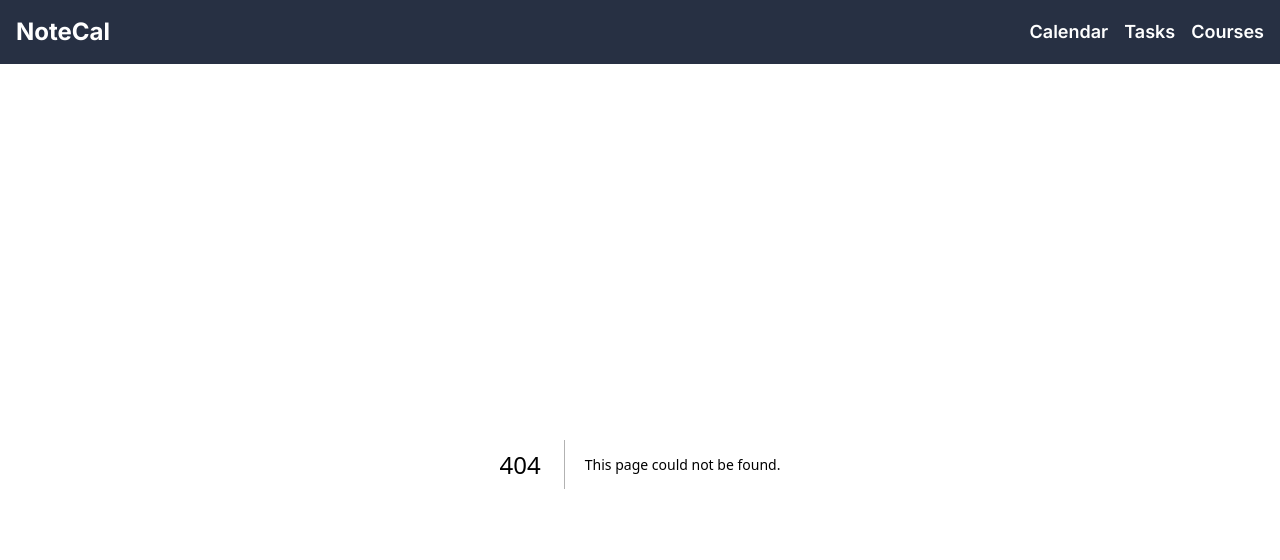
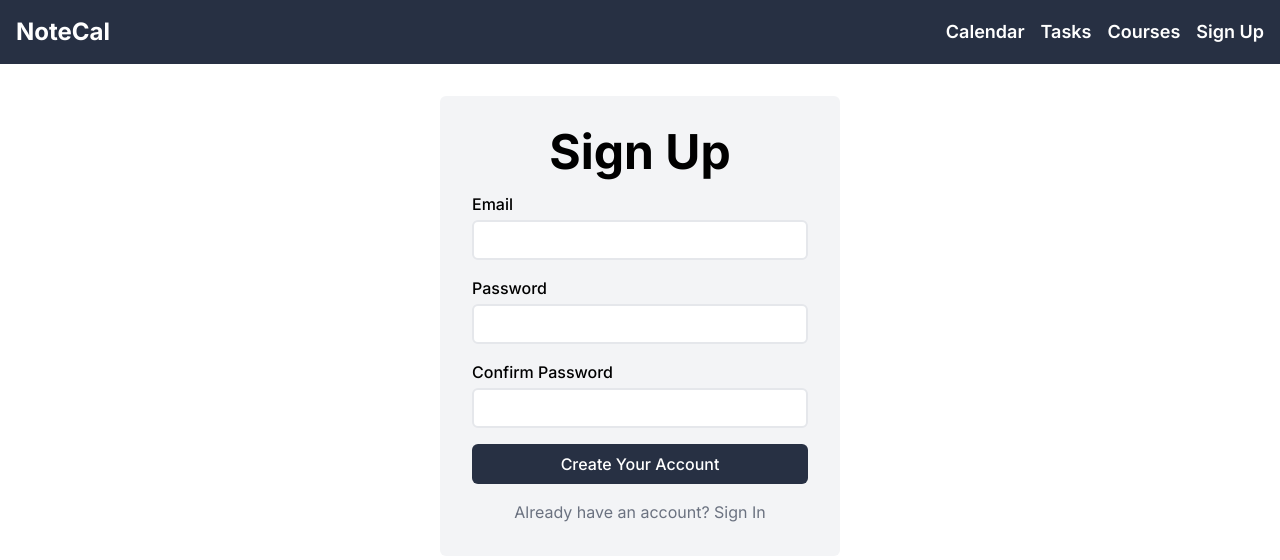
Before and after one commit to mateuszmanczak04/notecal, a Next.js app: page /auth/signup in a window 1280 px wide. Before the commit this address had no page. Shown: the top 560 px of the page. Built offline with nearby package versions, Linux system fonts and the light colour scheme.

Commit message:
create prototype of auth pages

```diff
--- /dev/null
+++ b/src/app/auth/signin/page.tsx
@@ -0,0 +1,43 @@
+import Button from '@/components/Button';
+import Input from '@/components/Input';
+import Link from 'next/link';
+
+const page = () => {
+	return (
+		<div className='grid place-items-center p-4'>
+			<div className='mt-4 w-full max-w-[400px] rounded-md bg-gray-100 p-8'>
+				<h1 className='w-full text-center text-4xl font-bold sm:text-5xl'>
+					Sign In
+				</h1>
+				<form className='mt-4 space-y-4'>
+					<div className='w-full'>
+						<label htmlFor='email' className='block font-medium'>
+							Email
+						</label>
+						<Input type='email' id='email' className='mt-1 w-full' />
+					</div>
+					<div className='w-full'>
+						<label htmlFor='password' className='block font-medium'>
+							Password
+						</label>
+						<Input type='password' id='password' className='mt-1 w-full' />
+					</div>
+					<Button
+						className='w-full'
+						type='submit'
+						variant='primary'
+						size='medium'>
+						Log In to Your Account
+					</Button>
+				</form>
+				<Link
+					href='/auth/signup'
+					className='mt-4 block text-center text-gray-500'>
+					Don&apos;t have an account? Sign Up
+				</Link>
+			</div>
+		</div>
+	);
+};
+
+export default page;
--- /dev/null
+++ b/src/app/auth/signup/page.tsx
@@ -0,0 +1,53 @@
+import Button from '@/components/Button';
+import Input from '@/components/Input';
+import Link from 'next/link';
+
+const page = () => {
+	return (
+		<div className='grid place-items-center p-4'>
+			<div className='mt-4 w-full max-w-[400px] rounded-md bg-gray-100 p-8'>
+				<h1 className='w-full text-center text-4xl font-bold sm:text-5xl'>
+					Sign Up
+				</h1>
+				<form className='mt-4 space-y-4'>
+					<div className='w-full'>
+						<label htmlFor='email' className='block font-medium'>
+							Email
+						</label>
+						<Input type='email' id='email' className='mt-1 w-full' />
+					</div>
+					<div className='w-full'>
+						<label htmlFor='password' className='block font-medium'>
+							Password
+						</label>
+						<Input type='password' id='password' className='mt-1 w-full' />
+					</div>
+					<div className='w-full'>
+						<label htmlFor='confirm-password' className='block font-medium'>
+							Confirm Password
+						</label>
+						<Input
+							type='password'
+							id='confirm-password'
+							className='mt-1 w-full'
+						/>
+					</div>
+					<Button
+						className='w-full'
+						type='submit'
+						variant='primary'
+						size='medium'>
+						Create Your Account
+					</Button>
+				</form>
+				<Link
+					href='/auth/signin'
+					className='mt-4 block text-center text-gray-500'>
+					Already have an account? Sign In
+				</Link>
+			</div>
+		</div>
+	);
+};
+
+export default page;
--- a/src/components/Navigation.tsx
+++ b/src/components/Navigation.tsx
@@ -16,7 +16,7 @@ const Navigation = () => {
 
 	return (
 		<>
-			<div className='bg-primary fixed left-0 top-0 z-50 flex h-16 w-screen items-center justify-between p-4 text-white sm:hidden'>
+			<div className='fixed left-0 top-0 z-50 flex h-16 w-screen items-center justify-between bg-primary p-4 text-white sm:hidden'>
 				<Link href='/' className='text-2xl font-semibold'>
 					NoteCal
 				</Link>
@@ -43,10 +43,16 @@ const Navigation = () => {
 							onClick={toggleOpen}>
 							Courses
 						</Link>
+						<Link
+							href='/auth/signup'
+							className='w-full rounded-md bg-gray-100 p-4 text-lg font-semibold transition hover:bg-gray-200'
+							onClick={toggleOpen}>
+							Sign Up
+						</Link>
 					</div>
 				)}
 			</div>
-			<div className='bg-primary fixed left-0 top-0 z-50 hidden h-16 w-screen items-center justify-between p-4 text-white sm:flex'>
+			<div className='fixed left-0 top-0 z-50 hidden h-16 w-screen items-center justify-between bg-primary p-4 text-white sm:flex'>
 				<Link href='/' className='text-2xl font-bold'>
 					NoteCal
 				</Link>
@@ -60,6 +66,9 @@ const Navigation = () => {
 					<Link href='/courses' className='text-lg font-semibold'>
 						Courses
 					</Link>
+					<Link href='/auth/signup' className='text-lg font-semibold'>
+						Sign Up
+					</Link>
 				</div>
 			</div>
 		</>
```
